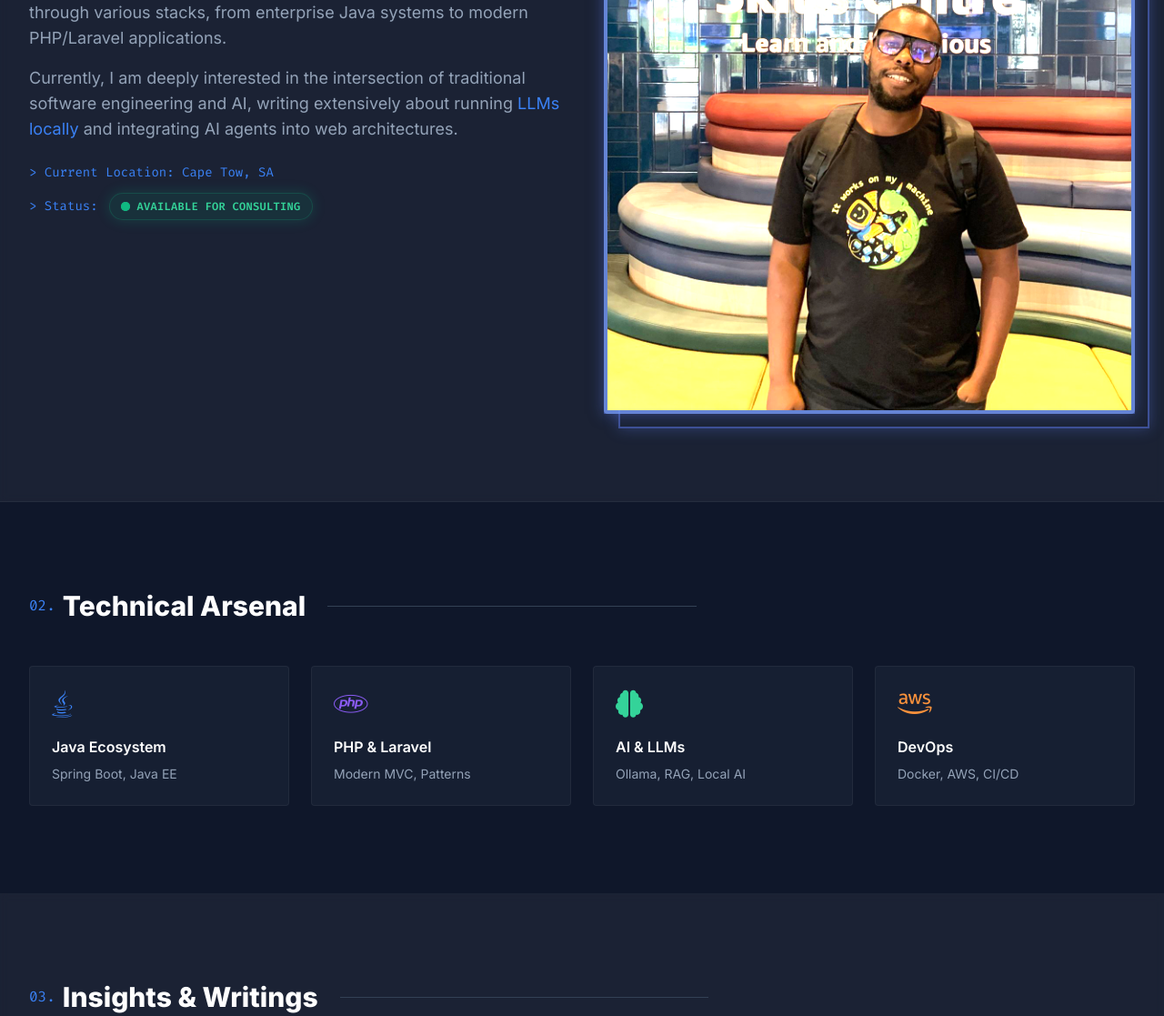
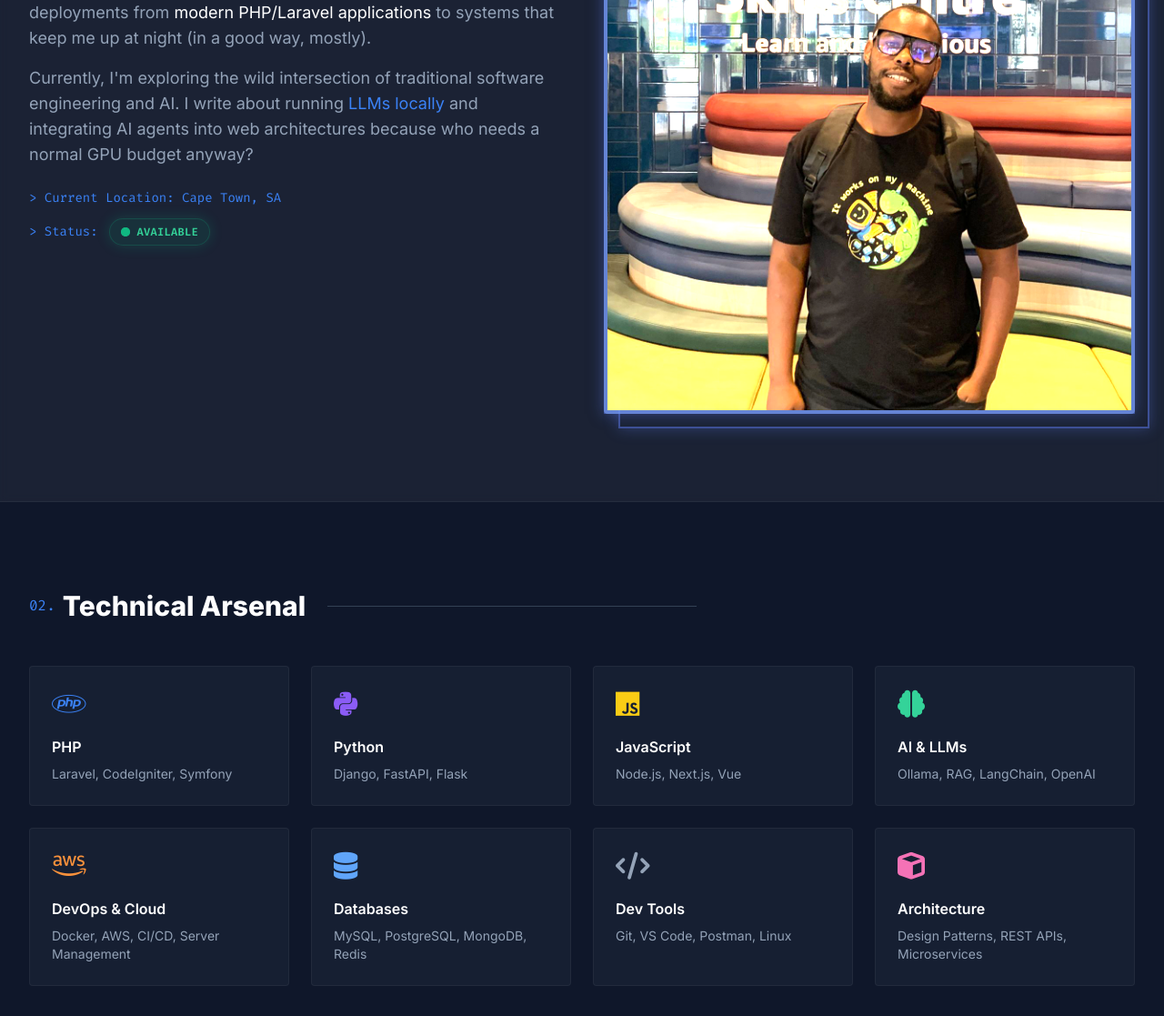
Before and after one commit to dev-kaycee/dev-kaycee.github.io, a plain HTML site: page index.html in a window 1280 px wide. Shown: the part 1218-2335 px from the top of the page at 91% size. Drawn offline with nearby package versions, Linux system fonts and the light colour scheme.

Commit message:
Revise personal description and skills section
Updated personal description and skills in index.html.

```diff
--- a/index.html
+++ b/index.html
@@ -107,10 +107,10 @@
                 Happy Nkanyane.
             </h1>
             <h2 class="text-4xl md:text-6xl font-bold text-slate-400 mb-6 reveal" style="transition-delay: 200ms;">
-                I build robust backend solutions.
+                I transform ideas into scalable digital solutions.
             </h2>
             <p class="max-w-xl text-lg text-slate-400 mb-8 leading-relaxed reveal" style="transition-delay: 300ms;">
-                I am a <span class="text-white font-semibold">Senior Software Engineer</span> and 6th Industrial enthusiast based in South Africa. I specialize in designing scalable architectures, crafting clean code in Java & PHP, and exploring the frontiers of <span class="text-neon-blue">Local LLMs & AI</span>.
+                I'm a <span class="text-white font-semibold">software engineer</span> who believes clean code is a <span class="text-neon-blue">love language</span> and design patterns are poetry <span class="text-slate-300 italic">(fight me)</span>. I specialize in <span class="text-white font-semibold">PHP</span>, work comfortably in Python and JavaScript, and have a dangerous curiosity for <span class="text-neon-blue">AI and emerging tech</span>. Based in <span class="text-white">Cape Town</span>, building systems that scale while maintaining my reputation as <span class="text-slate-300 italic">'that person who actually reads documentation.'</span>
             </p>
             <div class="flex gap-4 reveal" style="transition-delay: 400ms;">
                 <a href="#contact" class="px-8 py-3 bg-neon-blue text-white rounded font-medium hover:bg-blue-600 transition-all shadow-[0_0_20px_rgba(59,130,246,0.3)] hover:shadow-[0_0_30px_rgba(59,130,246,0.5)] transform hover:-translate-y-1">
@@ -139,13 +139,13 @@
                         <div class="h-px bg-slate-700 w-1/3 ml-4"></div>
                     </div>
                     <p class="text-slate-400 mb-4 text-lg">
-                        I am a professional software engineer passionate about <span class="text-white">design patterns</span> and crafting robust solutions. My journey has taken me through various stacks, from enterprise Java systems to modern PHP/Laravel applications.
+                        I'm a professional software engineer passionate about <span class="text-white">design patterns</span> and crafting solutions that actually work in production. My journey has taken me through various stacks and countless deployments from <span class="text-white">modern PHP/Laravel applications</span> to systems that keep me up at night (in a good way, mostly).
                     </p>
                     <p class="text-slate-400 mb-6 text-lg">
-                        Currently, I am deeply interested in the intersection of traditional software engineering and AI, writing extensively about running <span class="text-neon-blue">LLMs locally</span> and integrating AI agents into web architectures.
+                        Currently, I'm exploring the wild intersection of traditional software engineering and AI. I write about running <span class="text-neon-blue">LLMs locally</span> and integrating AI agents into web architectures because who needs a normal GPU budget anyway?
                     </p>
                     <div class="font-mono text-sm text-neon-blue space-y-3">
-                        <p>> Current Location: Cape Tow, SA</p>
+                        <p>> Current Location: Cape Town, SA</p>
                         <div class="flex items-center gap-3">
                             <span>> Status:</span>
                             <div class="flex items-center gap-2 px-3 py-1.5 rounded-full bg-emerald-500/10 border border-emerald-500/20 shadow-[0_0_15px_rgba(16,185,129,0.2)]">
@@ -153,7 +153,7 @@
                                   <span class="animate-ping absolute inline-flex h-full w-full rounded-full bg-emerald-400 opacity-75"></span>
                                   <span class="relative inline-flex rounded-full h-2.5 w-2.5 bg-emerald-500"></span>
                                 </span>
-                                <span class="text-emerald-400 text-xs font-semibold tracking-wide">AVAILABLE FOR CONSULTING</span>
+                                <span class="text-emerald-400 text-xs font-semibold tracking-wide">AVAILABLE</span>
                             </div>
                         </div>
                     </div>
@@ -181,27 +181,47 @@
                 </div>
             </div>
 
-            <div class="grid grid-cols-2 md:grid-cols-4 gap-6">
+           <div class="grid grid-cols-2 md:grid-cols-4 gap-6">
                 <!-- Skill Cards -->
                 <div class="p-6 bg-slate-800/50 border border-white/5 rounded hover:border-neon-blue/50 hover:bg-slate-800 transition-all group reveal hover:-translate-y-2">
-                    <div class="text-neon-blue text-3xl mb-4 font-mono"><i class="fa-brands fa-java"></i></div>
-                    <h3 class="text-white font-semibold mb-2">Java Ecosystem</h3>
-                    <p class="text-sm text-slate-400">Spring Boot, Java EE</p>
+                    <div class="text-neon-blue text-3xl mb-4 font-mono"><i class="fa-brands fa-php"></i></div>
+                    <h3 class="text-white font-semibold mb-2">PHP</h3>
+                    <p class="text-sm text-slate-400">Laravel, CodeIgniter, Symfony</p>
                 </div>
                 <div class="p-6 bg-slate-800/50 border border-white/5 rounded hover:border-neon-blue/50 hover:bg-slate-800 transition-all group reveal hover:-translate-y-2" style="transition-delay: 100ms;">
-                    <div class="text-neon-purple text-3xl mb-4 font-mono"><i class="fa-brands fa-php"></i></div>
-                    <h3 class="text-white font-semibold mb-2">PHP & Laravel</h3>
-                    <p class="text-sm text-slate-400">Modern MVC, Patterns</p>
+                    <div class="text-neon-purple text-3xl mb-4 font-mono"><i class="fa-brands fa-python"></i></div>
+                    <h3 class="text-white font-semibold mb-2">Python</h3>
+                    <p class="text-sm text-slate-400">Django, FastAPI, Flask</p>
                 </div>
                 <div class="p-6 bg-slate-800/50 border border-white/5 rounded hover:border-neon-blue/50 hover:bg-slate-800 transition-all group reveal hover:-translate-y-2" style="transition-delay: 200ms;">
+                    <div class="text-yellow-400 text-3xl mb-4 font-mono"><i class="fa-brands fa-js"></i></div>
+                    <h3 class="text-white font-semibold mb-2">JavaScript</h3>
+                    <p class="text-sm text-slate-400">Node.js, Next.js, Vue</p>
+                </div>
+                <div class="p-6 bg-slate-800/50 border border-white/5 rounded hover:border-neon-blue/50 hover:bg-slate-800 transition-all group reveal hover:-translate-y-2" style="transition-delay: 300ms;">
                     <div class="text-emerald-400 text-3xl mb-4 font-mono"><i class="fa-solid fa-brain"></i></div>
                     <h3 class="text-white font-semibold mb-2">AI & LLMs</h3>
-                    <p class="text-sm text-slate-400">Ollama, RAG, Local AI</p>
+                    <p class="text-sm text-slate-400">Ollama, RAG, LangChain, OpenAI</p>
                 </div>
-                <div class="p-6 bg-slate-800/50 border border-white/5 rounded hover:border-neon-blue/50 hover:bg-slate-800 transition-all group reveal hover:-translate-y-2" style="transition-delay: 300ms;">
+                <div class="p-6 bg-slate-800/50 border border-white/5 rounded hover:border-neon-blue/50 hover:bg-slate-800 transition-all group reveal hover:-translate-y-2" style="transition-delay: 400ms;">
                     <div class="text-orange-400 text-3xl mb-4 font-mono"><i class="fa-brands fa-aws"></i></div>
-                    <h3 class="text-white font-semibold mb-2">DevOps</h3>
-                    <p class="text-sm text-slate-400">Docker, AWS, CI/CD</p>
+                    <h3 class="text-white font-semibold mb-2">DevOps & Cloud</h3>
+                    <p class="text-sm text-slate-400">Docker, AWS, CI/CD, Server Management</p>
+                </div>
+                <div class="p-6 bg-slate-800/50 border border-white/5 rounded hover:border-neon-blue/50 hover:bg-slate-800 transition-all group reveal hover:-translate-y-2" style="transition-delay: 500ms;">
+                    <div class="text-blue-400 text-3xl mb-4 font-mono"><i class="fa-solid fa-database"></i></div>
+                    <h3 class="text-white font-semibold mb-2">Databases</h3>
+                    <p class="text-sm text-slate-400">MySQL, PostgreSQL, MongoDB, Redis</p>
+                </div>
+                <div class="p-6 bg-slate-800/50 border border-white/5 rounded hover:border-neon-blue/50 hover:bg-slate-800 transition-all group reveal hover:-translate-y-2" style="transition-delay: 600ms;">
+                    <div class="text-slate-400 text-3xl mb-4 font-mono"><i class="fa-solid fa-code"></i></div>
+                    <h3 class="text-white font-semibold mb-2">Dev Tools</h3>
+                    <p class="text-sm text-slate-400">Git, VS Code, Postman, Linux</p>
+                </div>
+                <div class="p-6 bg-slate-800/50 border border-white/5 rounded hover:border-neon-blue/50 hover:bg-slate-800 transition-all group reveal hover:-translate-y-2" style="transition-delay: 700ms;">
+                    <div class="text-pink-400 text-3xl mb-4 font-mono"><i class="fa-solid fa-cube"></i></div>
+                    <h3 class="text-white font-semibold mb-2">Architecture</h3>
+                    <p class="text-sm text-slate-400">Design Patterns, REST APIs, Microservices</p>
                 </div>
             </div>
         </div>
```
